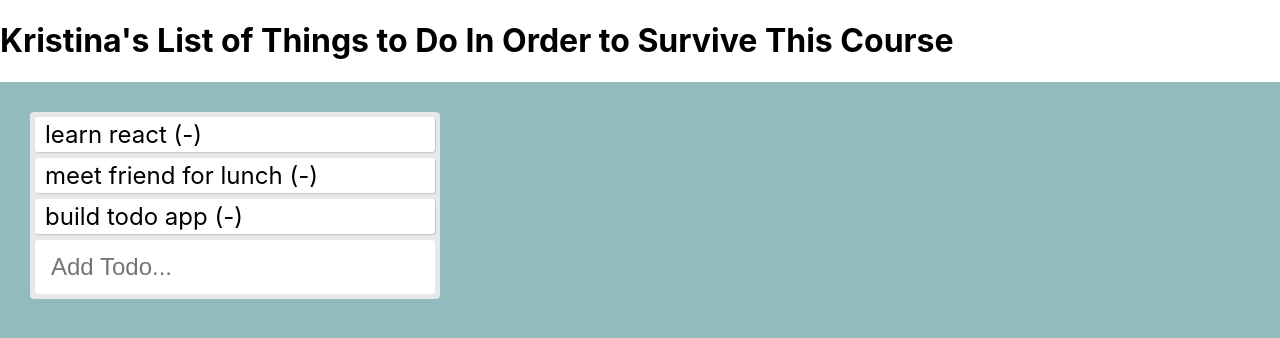
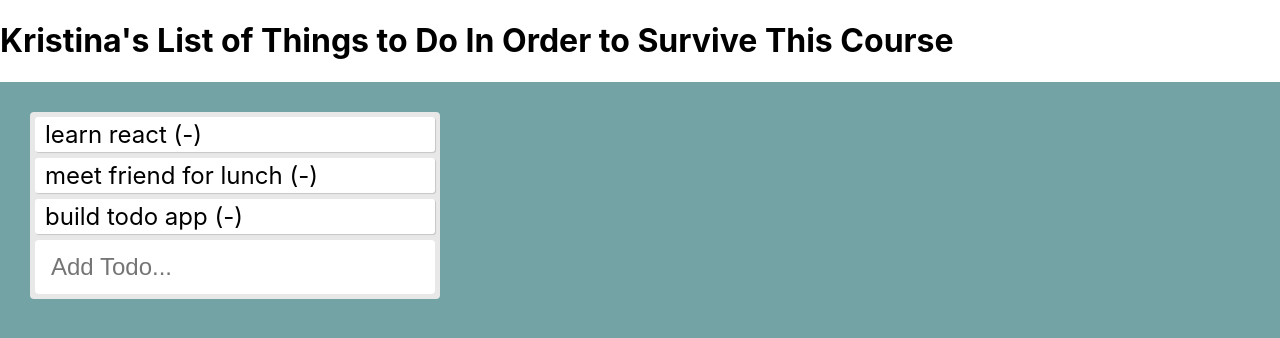
Before and after one commit to kristina-rattet/todo_lists, a plain HTML site: page index.html in a window 1280 px wide. Drawn offline with nearby package versions, Linux system fonts and the light colour scheme.

Commit message:
background color

```diff
--- a/styles.css
+++ b/styles.css
@@ -13,7 +13,7 @@ code {
 }
 
 .app {
-  background: #91bbbd;
+  background: #74a3a5;
   padding: 30px;
   height: 100vh;
 }
```
